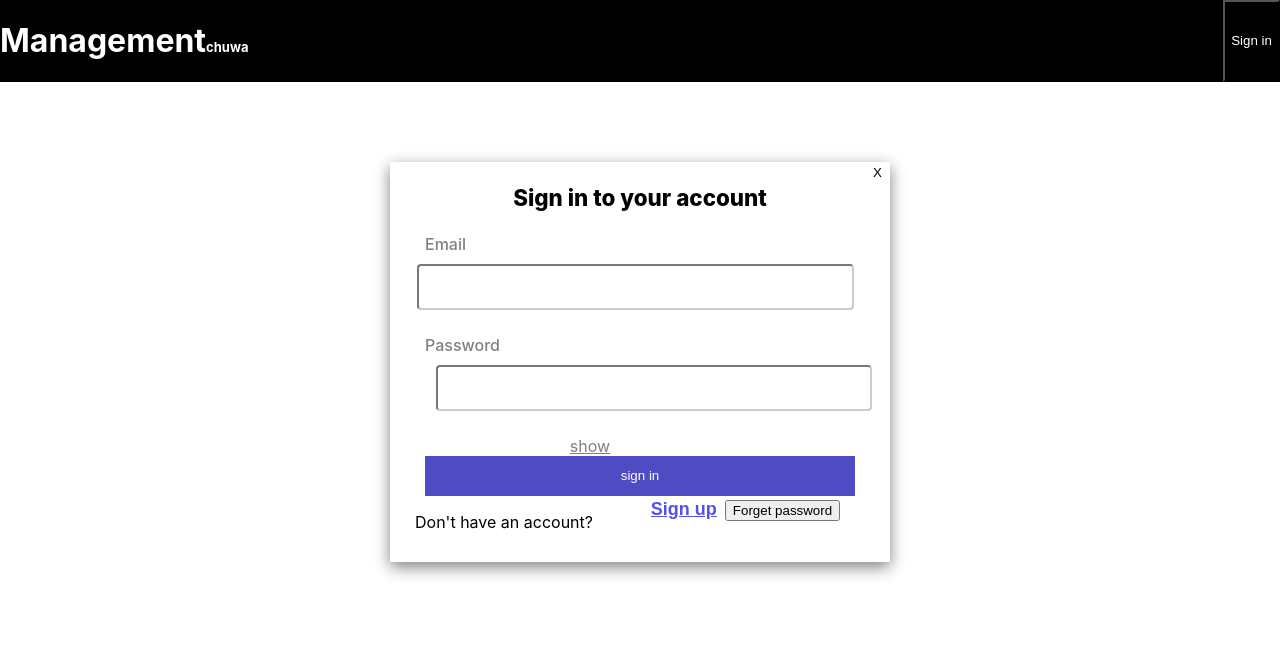
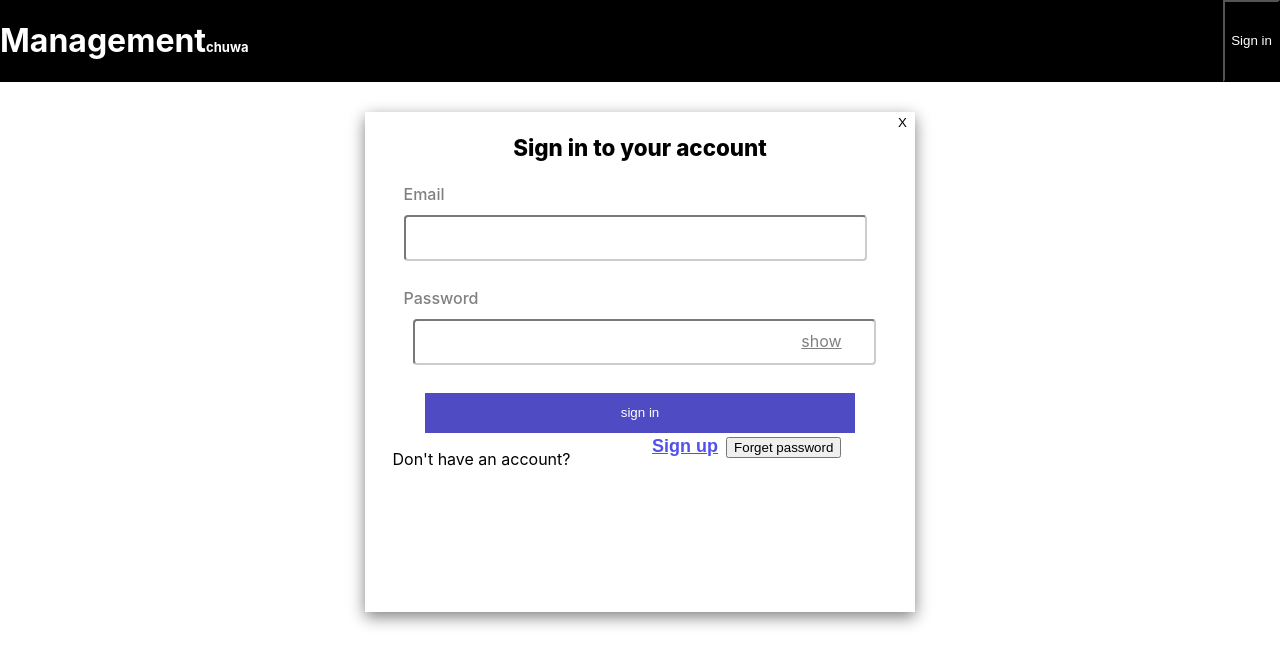
Before and after one commit to xu830/JSproject-nanny1, a React (Create React App) app in the folder nanny1/: page / in a window 1280 px wide. Both pictures are taken after a click on the button "Sign in". Shown: the top 666 px of the page. Built offline with nearby package versions, Linux system fonts and the light colour scheme.

Commit message:
10/18 signin signup page

```diff
--- a/nanny1/src/App.js
+++ b/nanny1/src/App.js
@@ -1,15 +1,23 @@
 import { useState } from "react";
 import NannyHeader from "./components/NannyHeader";
-import Modal from "./components/Modal";
+import SignInModalContent from "./components/SignInModalContent";
+import SignUpModalContent from "./components/SignUpModalContent";
+import MyModal from "./common/modal";
+
+import { LOGIN_FORM, SIGN_UP_FORM } from "./constants";
 import "./App.css";
 
 function App() {
   const [ModalState, setModalState] = useState(false);
-
   return (
     <div className="APP">
       <NannyHeader openModal={setModalState} />
-      <div>{ModalState && <Modal closeModal={setModalState} />}</div>
+      {/* <div>{ModalState && <Modal closeModal={setModalState} />}</div> */}
+      {ModalState && (
+        <MyModal titleText={LOGIN_FORM.TITLE} closeModal={setModalState}>
+          {ModalState ? <SignInModalContent /> : <SignUpModalContent />}
+        </MyModal>
+      )}
     </div>
   );
 }
--- /dev/null
+++ b/nanny1/src/common/modal/index.css
@@ -0,0 +1,26 @@
+.ModalBackground {
+  display: flex;
+  position: fixed;
+  width: 100%;
+  height: 70%;
+  background-color: white;
+  justify-content: center;
+  align-items: center;
+}
+
+.ModalContainer {
+  display: flex;
+  box-shadow: gray 0px 5px 15px;
+  flex-direction: column;
+  width: 550px;
+  height: 500px;
+  justify-content: flex-start;
+  align-items: flex-start;
+}
+
+.title {
+  color: black;
+  font-weight: 800;
+  font-size: 140%;
+  width: 100%;
+}
--- /dev/null
+++ b/nanny1/src/common/modal/index.js
@@ -0,0 +1,19 @@
+import React, { useState } from "react";
+import index from "./index.css";
+
+const MyModal = (props) => {
+  return (
+    <div className="ModalBackground">
+      <div className="ModalContainer">
+        <div className="title">
+          <button id="closeBtn" onClick={() => props.closeModal(false)}>
+            X
+          </button>
+          <p>{props.titleText}</p>
+        </div>
+        {props.children}
+      </div>
+    </div>
+  );
+};
+export default MyModal;
--- a/nanny1/src/components/Modal.js
+++ /dev/null
@@ -1,86 +0,0 @@
-import React, { useState } from "react";
-import "./style/Modal.css";
-
-const Modal = ({ closeModal }) => {
-  const [emailInput, setEmail] = useState("");
-  const [passwordInput, setPassword] = useState("");
-  const [pwdVisible, setPwdVisible] = useState("password");
-
-  const addCredential = () => {
-    const credential = {
-      email: emailInput,
-      password: passwordInput,
-    };
-    if (credential.email === "") {
-      console.log("error: no email");
-    } else if (credential.password === "") {
-      console.log("error: no password");
-    } else {
-      console.log(credential.email, credential.password);
-    }
-    setEmail("");
-    setPassword("");
-  };
-
-  const changeVisibility = () => {
-    if (pwdVisible === "password") {
-      setPwdVisible("text");
-    } else {
-      setPwdVisible("password");
-    }
-  };
-
-  return (
-    <div className="ModalBackground">
-      <div className="ModalContainer">
-        <div className="title">
-          <button id="closeBtn" onClick={() => closeModal(false)}>
-            X
-          </button>
-          <p>Sign in to your account</p>
-        </div>
-
-        <div className="body">
-          <form>
-            <label htmlFor="email" className="labels">
-              Email
-            </label>
-            <input
-              type="text"
-              id="email"
-              name="email"
-              value={emailInput}
-              onChange={(event) => setEmail(event.target.value)}
-            />
-            <label htmlFor="pwd" className="labels">
-              Password
-            </label>
-            <input
-              type={pwdVisible === "text" ? "text" : "password"}
-              id="pwd"
-              name="pwd"
-              value={passwordInput}
-              onChange={(event) => setPassword(event.target.value)}
-            />
-            <label onClick={changeVisibility} id="showBtn">
-              show
-            </label>
-          </form>
-          <button onClick={addCredential} id="signinBtn">
-            sign in
-          </button>
-        </div>
-        <div className="footer">
-          <p id="signUpText">Don't have an account?</p>
-          <button className="blueBtn" id="signup">
-            Sign up
-          </button>
-          <button className="blueBtn" id="forget">
-            Forget password
-          </button>
-        </div>
-      </div>
-    </div>
-  );
-};
-export default Modal;
--- /dev/null
+++ b/nanny1/src/components/SignInModalContent.js
@@ -0,0 +1,78 @@
+import React, { useState } from "react";
+import "./style/SignInModalContent.css";
+
+const SignInModalContent = () => {
+  const [emailInput, setEmail] = useState("");
+  const [passwordInput, setPassword] = useState("");
+  const [pwdVisible, setPwdVisible] = useState("password");
+
+  const addCredential = () => {
+    const credential = {
+      email: emailInput,
+      password: passwordInput,
+    };
+    if (credential.email === "") {
+      console.log("error: no email");
+    } else if (credential.password === "") {
+      console.log("error: no password");
+    } else {
+      console.log(credential.email, credential.password);
+    }
+    setEmail("");
+    setPassword("");
+  };
+
+  const changeVisibility = () => {
+    if (pwdVisible === "password") {
+      setPwdVisible("text");
+    } else {
+      setPwdVisible("password");
+    }
+  };
+
+  return (
+    <div>
+      <div className="body">
+        <form>
+          <label htmlFor="email" className="labels">
+            Email
+          </label>
+          <input
+            type="text"
+            id="email"
+            name="email"
+            value={emailInput}
+            onChange={(event) => setEmail(event.target.value)}
+          />
+          <label htmlFor="pwd" className="labels">
+            Password
+          </label>
+          <input
+            type={pwdVisible === "text" ? "text" : "password"}
+            id="pwd"
+            name="pwd"
+            value={passwordInput}
+            onChange={(event) => setPassword(event.target.value)}
+          ></input>
+          <label onClick={changeVisibility} id="showBtn">
+            show
+          </label>
+        </form>
+        <button onClick={addCredential} id="signinBtn">
+          sign in
+        </button>
+      </div>
+
+      <div className="footer">
+        <p id="signUpText">Don't have an account?</p>
+        <button className="blueBtn" id="signup">
+          Sign up
+        </button>
+        <button className="blueBtn" id="forget">
+          Forget password
+        </button>
+      </div>
+    </div>
+  );
+};
+export default SignInModalContent;
--- /dev/null
+++ b/nanny1/src/components/SignUpModalContent.js
@@ -0,0 +1,75 @@
+import React, { useState } from "react";
+import "./style/SignInModalContent.css";
+
+const SignUpModalContent = () => {
+  const [emailInput, setEmail] = useState("");
+  const [passwordInput, setPassword] = useState("");
+  const [pwdVisible, setPwdVisible] = useState("password");
+
+  const addCredential = () => {
+    const credential = {
+      email: emailInput,
+      password: passwordInput,
+    };
+    if (credential.email === "") {
+      console.log("error: no email");
+    } else if (credential.password === "") {
+      console.log("error: no password");
+    } else {
+      console.log(credential.email, credential.password);
+    }
+    setEmail("");
+    setPassword("");
+  };
+
+  const changeVisibility = () => {
+    if (pwdVisible === "password") {
+      setPwdVisible("text");
+    } else {
+      setPwdVisible("password");
+    }
+  };
+
+  return (
+    <div>
+      <div className="body">
+        <form>
+          <label htmlFor="email" className="labels">
+            Email
+          </label>
+          <input
+            type="text"
+            id="email"
+            name="email"
+            value={emailInput}
+            onChange={(event) => setEmail(event.target.value)}
+          />
+          <label htmlFor="pwd" className="labels">
+            Password
+          </label>
+          <input
+            type={pwdVisible === "text" ? "text" : "password"}
+            id="pwd"
+            name="pwd"
+            value={passwordInput}
+            onChange={(event) => setPassword(event.target.value)}
+          ></input>
+          <label onClick={changeVisibility} id="showBtn">
+            show
+          </label>
+        </form>
+        <button onClick={addCredential} id="signinBtn">
+          sign in
+        </button>
+      </div>
+
+      <div className="footer">
+        <p id="signInText">Already have an account?</p>
+        <button className="blueBtn" id="signin">
+          Sign In
+        </button>
+      </div>
+    </div>
+  );
+};
+export default SignUpModalContent;
--- a/nanny1/src/components/style/Modal.css
+++ b/nanny1/src/components/style/SignInModalContent.css
@@ -5,31 +5,7 @@ input {
   margin-bottom: 5%;
   margin-top: 2%;
 }
-.ModalBackground {
-  display: flex;
-  position: fixed;
-  width: 100%;
-  height: 70%;
-  background-color: white;
-  justify-content: center;
-  align-items: center;
-}
 
-.ModalContainer {
-  display: flex;
-  box-shadow: gray 0px 5px 15px;
-  flex-direction: column;
-  width: 500px;
-  height: 400px;
-  justify-content: flex-start;
-  align-items: flex-start;
-}
-.title {
-  color: black;
-  font-weight: 800;
-  font-size: 140%;
-  width: 100%;
-}
 .body {
   color: gray;
   justify-content: flex-start;
@@ -67,17 +43,14 @@ input {
   right: 50px;
 }
 #pwd {
-  padding-right: 100px;
-  width: 330px;
-  margin-left: 27px;
-  margin-right: 0%;
+  width: 455px;
+  position: relative;
+  left: 25px;
 }
 #email {
-  padding-right: 100px;
-  width: 323px;
-  padding-left: 10px;
-  margin-left: 27px;
-  float: left;
+  width: 455px;
+  position: relative;
+  right: 5px;
 }
 #signUpText {
   float: left;
--- /dev/null
+++ b/nanny1/src/constants/index.js
@@ -0,0 +1,7 @@
+export const LOGIN_FORM = {
+  TITLE: "Sign in to your account",
+};
+
+export const SIGN_UP_FORM = {
+  TITLE: "Sign UP an account",
+};
```
